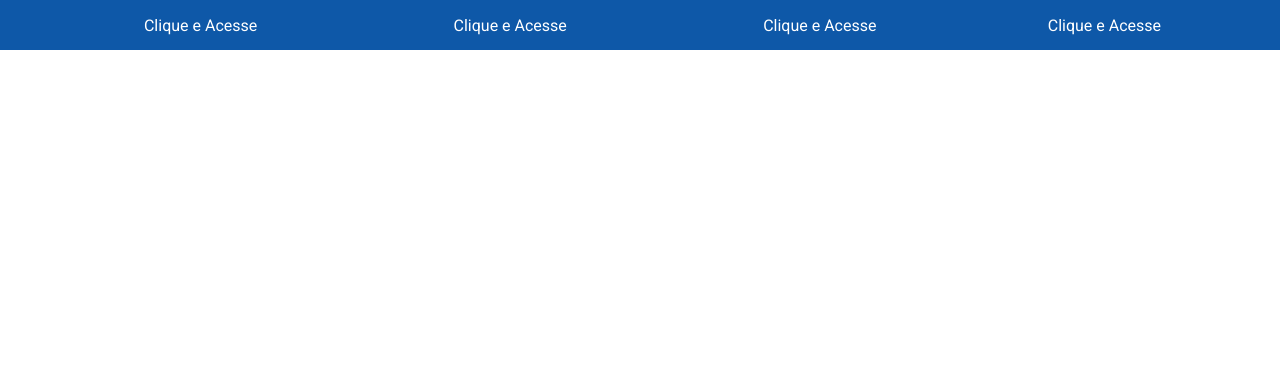
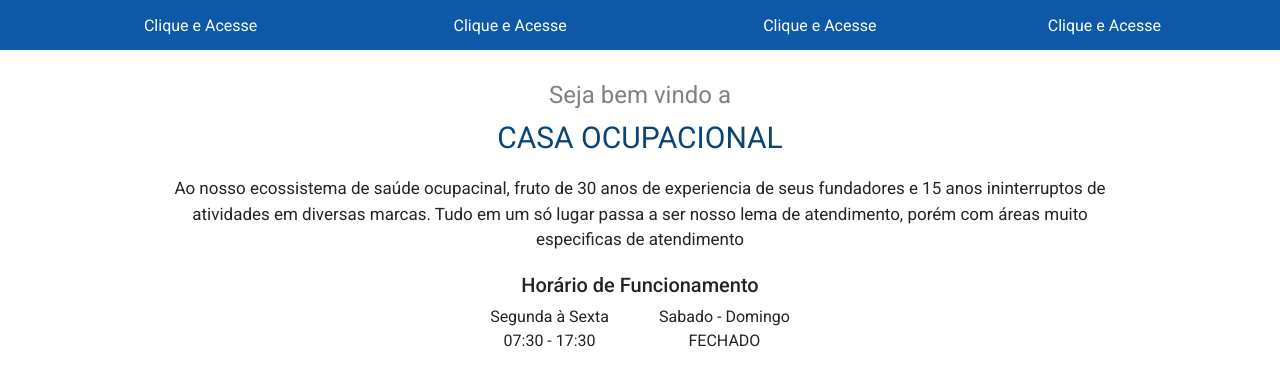
Before and after one commit to Rafael0Motta/CasaOcupacional, a React (Create React App) app: page / in a window 1280 px wide. Shown: the part 1201-1571 px from the top of the page. Before the commit the page ends 1251 px from the top, so only its background shows below. Built offline with nearby package versions, Linux system fonts and the light colour scheme.

Commit message:
Criação da seção welcome

```diff
--- a/src/App.js
+++ b/src/App.js
@@ -4,6 +4,7 @@ import "./Components.css";
 /* Components */
 import Home from "./Components/Home";
 import Companies from "./Components/Companies";
+import Welcome from "./Components/Welcome";
 
 /* Pages */
 
@@ -15,6 +16,7 @@ function App() {
       </header>
       <main>
         <Companies />
+        <Welcome />
       </main>
     </>
   );
--- a/src/Components.css
+++ b/src/Components.css
@@ -151,28 +151,28 @@ nav {
 
 /* TESTE bem vindo a casa */
 
-.bem-vindo {
+.welcome {
     background-image: url("./Assets/bg.png");
     padding: 1px;
 }
 
-.bem-vindo2, .border-10px {
+.welcome-content-text, .hours-open-container {
     text-align: center;
     width: 75%;
     margin: 20px auto;
 }
 
-.title {
+.welcome-content-span {
     color: #808080;
     font-size: 24px;
 }
 
-.P-title {
+.welcome-content-title {
     font-size: 30px;
     color: #0b4575;
 }
 
-.P-paragrafo {
+.welcome-content-paragraph {
     font-size: 17px;
 }
 
--- /dev/null
+++ b/src/Components/Welcome.js
@@ -0,0 +1,39 @@
+import React from "react";
+
+const Welcome = () => {
+  return (
+    <>
+      <section className="welcome-section">
+        <div className="welcome-content-text">
+          <p className="welcome-content-title">
+            <span className="welcome-content-span">Seja bem vindo a </span>
+            <br /> CASA OCUPACIONAL
+          </p>
+          <p className="welcome-content-paragraph">
+            Ao nosso ecossistema de saúde ocupacinal, fruto de 30 anos de
+            experiencia de seus fundadores e 15 anos ininterruptos de atividades
+            em diversas marcas. Tudo em um só lugar passa a ser nosso lema de
+            atendimento, porém com áreas muito especificas de atendimento
+          </p>
+        </div>
+        <div className="hours-open-container">
+          <h5>Horário de Funcionamento</h5>
+          <div className="opening-hours">
+            <ul className="list-unstyled">
+              <li>
+                <span> Segunda à Sexta </span>
+                <div> 07:30 - 17:30 </div>
+              </li>
+              <li>
+                <span> Sabado - Domingo </span>
+                <div> FECHADO </div>
+              </li>
+            </ul>
+          </div>
+        </div>
+      </section>
+    </>
+  );
+};
+
+export default Welcome;
```
